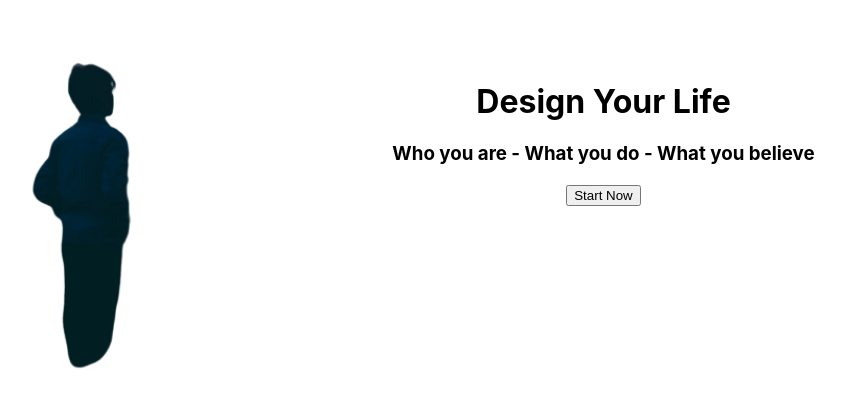
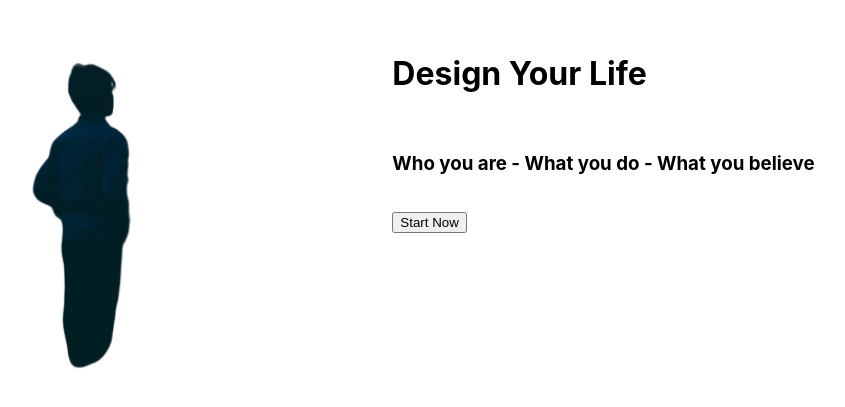
Before and after one commit to Design-Your-Life-Build-Week/Front-End, a React (Create React App) app in the folder client/: page / in a window 1280 px wide. Shown: the part 187-594 px from the top of the page, without its empty margins (165-1010 px from the left). Built offline with nearby package versions, Linux system fonts and the light colour scheme.

Commit message:
few more changes to landing page

```diff
--- a/client/src/LandingPage.js
+++ b/client/src/LandingPage.js
@@ -4,28 +4,37 @@ import Logo from './images/Logo.png';
 
 // Main Landing Page Wrapper
 const Wrapper = styled.div`
-    width: 80%;
-    height: 80vh;
     display: flex;
     justify-content: space-around;
     align-items: center;
     align-self: center;
+    width: 80%;
+    height: 80vh;
 `;
 
 // Title and Button Content Wrapper
 const TitleWrapper = styled.div`
+    display: flex;
+    flex-direction: column;
+    align-items: flex-start;
+    justify-content: space-between;
+    height: 25vh;
+`;
 
+// Main Title
+const Title = styled.h1`
+    font-size: 2.0rem;
 `;
 
 export default function LandingPage() {
     return (
         <Wrapper>
             <img src={Logo} style={{height: "100%"}} alt="main"/>
-            <div>
-                <h1>Design Your Life</h1>
+            <TitleWrapper>
+                <Title>Design Your Life</Title>
                 <h3>Who you are - What you do - What you believe</h3>
                 <button>Start Now</button>
-            </div>
+            </TitleWrapper>
 
         </Wrapper>
     )
```
